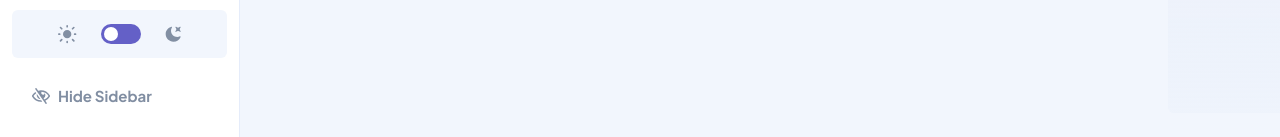
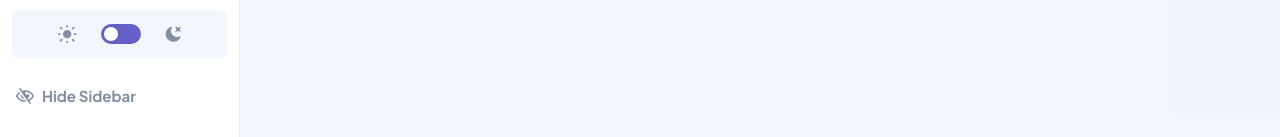
Before and after one commit to david-tejada/frontendmentor-challenges, a React (Vite) app in the folder 19-kanban-task-management/: page /boards/01c2372c-ee71-4b03-881c-dfefa83e3f77 in a window 1280 px wide. Shown: the part 663-800 px from the top of the page. Built offline with nearby package versions, Linux system fonts and the light colour scheme.

Commit message:
Add active states to board view

```diff
--- a/19-kanban-task-management/src/ui/Board.tsx
+++ b/19-kanban-task-management/src/ui/Board.tsx
@@ -16,7 +16,7 @@ export default function Board() {
         ))}
         <Link
           to="newColumn"
-          className="mt-10 grid h-[calc(100%-2.5rem)] w-[17.5rem]  place-items-center rounded-md bg-gradient-to-b from-blue-start to-blue-stop text-heading-xl text-neutral-400 dark:from-neutral-700 dark:to-neutral-700/50"
+          className="mt-10 grid h-[calc(100%-2.5rem)] w-[17.5rem]  place-items-center rounded-md bg-gradient-to-b from-blue-start to-blue-stop text-heading-xl text-neutral-400 hover:text-purple-500 dark:from-neutral-700 dark:to-neutral-700/50"
         >
           + New Column
         </Link>
@@ -43,7 +43,7 @@ function Column({ column }: { column: TColumn }) {
 function Task({ task }: { task: TTask }) {
   return (
     <div className="rounded-md bg-white px-4 py-6 shadow-task dark:bg-neutral-700">
-      <h3 className="text-heading-md text-neutral-900 dark:text-white">
+      <h3 className="text-heading-md text-neutral-900 hover:text-purple-500 dark:text-white">
         <Link to={`tasks/${task.id}/view`}>{task.title}</Link>
       </h3>
       <p className="mt-2 text-body-md text-neutral-400">
--- a/19-kanban-task-management/src/ui/Header.tsx
+++ b/19-kanban-task-management/src/ui/Header.tsx
@@ -94,7 +94,7 @@ function ButtonNewTask() {
   return (
     <Link
       to="newTask"
-      className="ml-auto items-center rounded-full bg-purple-500 px-[1.125rem] py-[0.625rem] text-heading-md text-white sm:px-6 sm:py-3"
+      className="ml-auto items-center rounded-full bg-purple-500 px-[1.125rem] py-[0.625rem] text-heading-md text-white hover:bg-purple-500/75 sm:px-6 sm:py-3"
     >
       <img src="/icon-add-task-mobile.svg" alt="" className="sm:hidden" />
       <span className="hidden sm:inline" aria-hidden="true">
--- a/19-kanban-task-management/src/ui/Navigation.tsx
+++ b/19-kanban-task-management/src/ui/Navigation.tsx
@@ -50,7 +50,9 @@ export default function Navigation({
                   }}
                   className={({ isActive }) =>
                     `mr-6 flex items-center gap-2 rounded-r-full py-3 pl-6 ${
-                      isActive ? "bg-purple-500 text-white" : "text-neutral-400"
+                      isActive
+                        ? "bg-purple-500 text-white"
+                        : "text-neutral-400 hover:bg-purple-500/10 hover:text-purple-500 dark:hover:bg-white"
                     }`
                   }
                 >
@@ -93,9 +95,14 @@ export default function Navigation({
           onClick={() => {
             setIsSidebarOpen(false);
           }}
-          className="m-4 mt-0 hidden items-center gap-2 p-4 text-heading-md text-neutral-400 sm:flex"
+          className="my-4 mr-4 mt-0 hidden items-center gap-2 rounded-r-full p-4 text-heading-md  text-neutral-400 hover:bg-purple-500/10 hover:text-purple-500 sm:flex dark:hover:bg-white"
         >
-          <img src="/icon-hide-sidebar.svg" alt="" />
+          <svg width="18" height="16" xmlns="http://www.w3.org/2000/svg">
+            <path
+              d="M8.522 11.223a4.252 4.252 0 0 1-3.654-5.22l3.654 5.22ZM9 12.25A8.685 8.685 0 0 1 1.5 8a8.612 8.612 0 0 1 2.76-2.864l-.86-1.23A10.112 10.112 0 0 0 .208 7.238a1.5 1.5 0 0 0 0 1.524A10.187 10.187 0 0 0 9 13.75c.414 0 .828-.025 1.239-.074l-1-1.43A8.88 8.88 0 0 1 9 12.25Zm8.792-3.488a10.14 10.14 0 0 1-4.486 4.046l1.504 2.148a.375.375 0 0 1-.092.523l-.648.453a.375.375 0 0 1-.523-.092L3.19 1.044A.375.375 0 0 1 3.282.52L3.93.068a.375.375 0 0 1 .523.092l1.735 2.479A10.308 10.308 0 0 1 9 2.25c3.746 0 7.031 2 8.792 4.988a1.5 1.5 0 0 1 0 1.524ZM16.5 8a8.674 8.674 0 0 0-6.755-4.219A1.75 1.75 0 1 0 12.75 5v-.001a4.25 4.25 0 0 1-1.154 5.366l.834 1.192A8.641 8.641 0 0 0 16.5 8Z"
+              fill="currentColor"
+            />
+          </svg>
           Hide Sidebar
         </button>
       </div>
--- a/19-kanban-task-management/src/ui/ThemeSwitcher.tsx
+++ b/19-kanban-task-management/src/ui/ThemeSwitcher.tsx
@@ -10,7 +10,7 @@ export default function ThemeSwitcher() {
       <Switch
         checked={darkMode}
         onChange={toggleDarkMode}
-        className="relative inline-flex h-5 w-10 items-center rounded-full bg-purple-500"
+        className="relative inline-flex h-5 w-10 items-center rounded-full bg-purple-500 hover:bg-purple-500/75"
       >
         <span className="sr-only">
           {darkMode ? `Toggle light mode` : `Toggle dark mode`}
```
